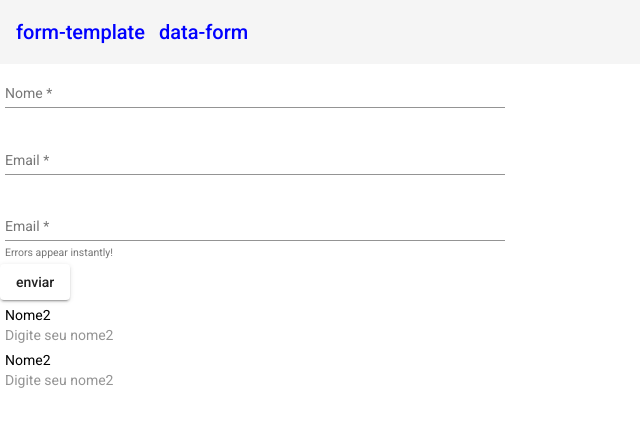
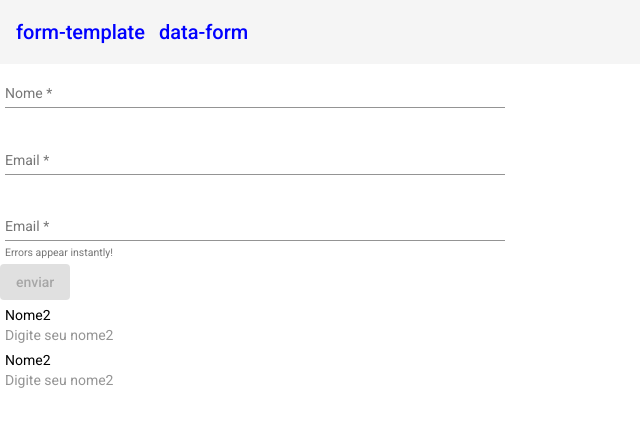
Before and after one commit to Anderlan-Nunes/angular3, an Angular app in the folder forms/: page /templateForm in a window 1280 px wide. Shown: the top 426 px of the page, without its empty margins (0-640 px from the left). Built offline with nearby package versions, Linux system fonts and the light colour scheme.

Commit message:
Desabilitando o botão de submit para formulário inválido

```diff
--- a/forms/src/app/forms/template-form/template-form.component.css
+++ b/forms/src/app/forms/template-form/template-form.component.css
@@ -28,6 +28,6 @@ button .matSuffix {
     border: 1px solid red;
 }
 
-.enviar:hover{
+.limpar:hover{
     background-color: rgba(235, 235, 235, 0.904);
 }
--- a/forms/src/app/forms/template-form/template-form.component.html
+++ b/forms/src/app/forms/template-form/template-form.component.html
@@ -1,10 +1,11 @@
-<form class="example-form" #f="ngForm" (ngSubmit)="onSubmit(f)">
+<!--Nós tem a variável local "f" sendo associada ao crontrole do formulário(ngForm) do angular e no evento de submit estamos passando essa variável f-->
+<form class="example-form" #f="ngForm" (ngSubmit)="onSubmit(f)" autocomplete="off">
     <mat-form-field class="example-full-width">
         <mat-label>Nome</mat-label>
 
         <input type="text" name="name" matInput placeholder="Digite seu nome " [(ngModel)]="usuario.nome" required  #nome>
 
-        <button class="enviar" *ngIf="usuario.nome" matSuffix mat-icon-button aria-label="Clear" (click)="usuario.nome=''" >
+        <button class="limpar" *ngIf="usuario.nome" matSuffix mat-icon-button aria-label="Clear" (click)="usuario.nome=''" >
 
             <mat-icon >close</mat-icon>
 
@@ -37,7 +38,9 @@
         </mat-error>
     </mat-form-field>
 
-    <div><button mat-raised-button type="submit">enviar</button></div>
+    <div>
+        <button mat-raised-button type="submit" [disabled]="f.invalid || emailFormControl.invalid ">enviar</button>
+    </div><!--o button do html possui uma propriedade disabled-->
 
 </form>
 
```
